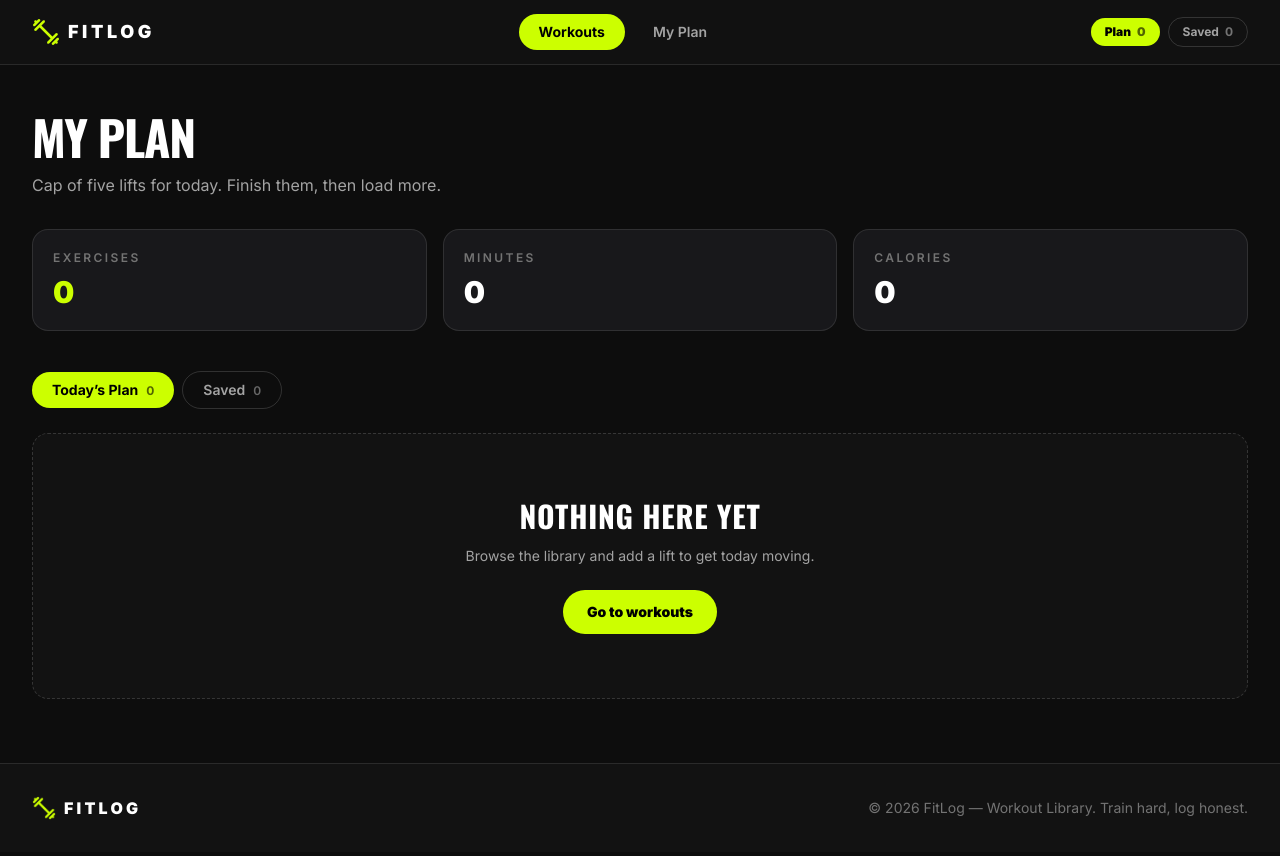
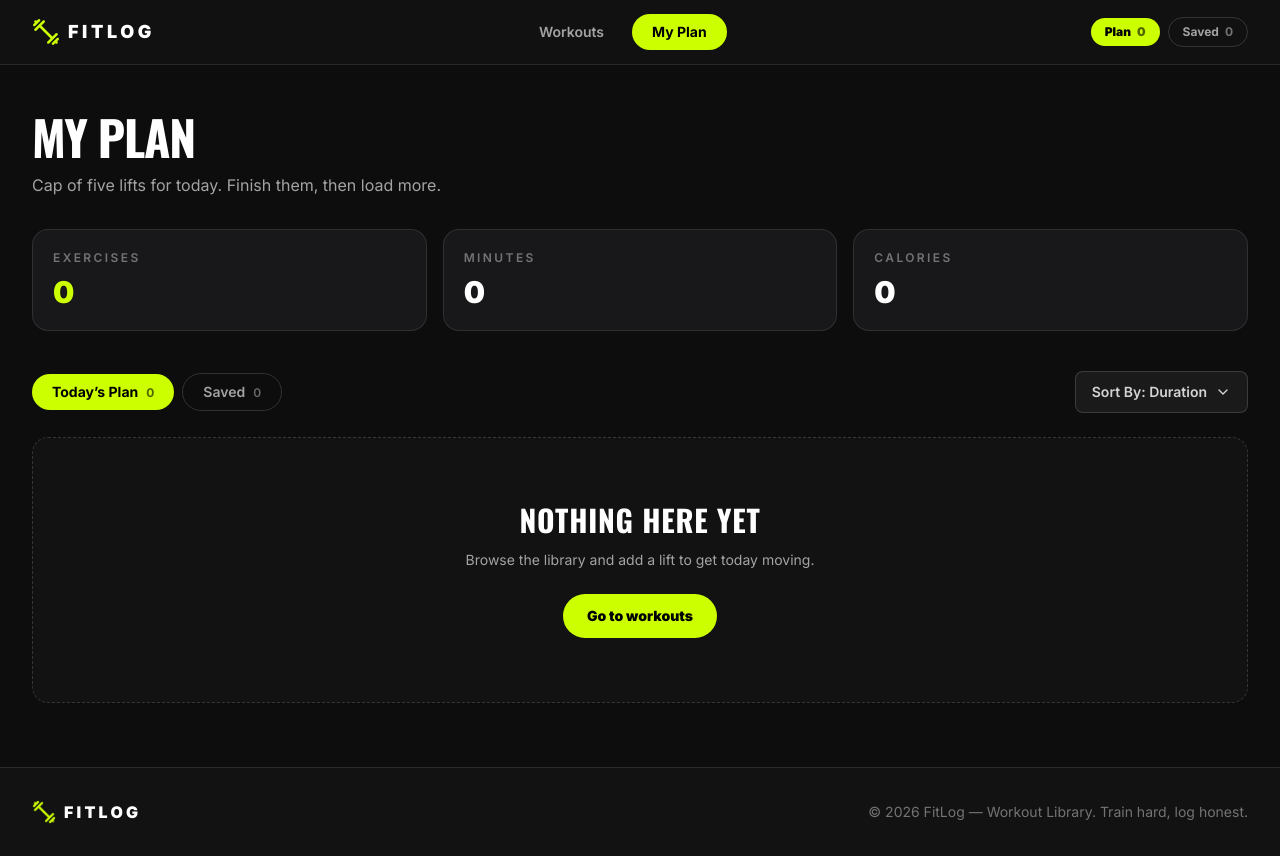
Before and after one commit to RusulAzom/fit-log-ra-b14-a6, a Next.js app: page /my-plan in a window 1280 px wide. Built offline with nearby package versions, Linux system fonts and the light colour scheme.

Commit message:
UI: minor change of active button , added shorting on my plan page and updated readme

```diff
--- a/src/app/my-plan/page.jsx
+++ b/src/app/my-plan/page.jsx
@@ -1,15 +1,28 @@
 'use client';
 
-import { useState } from 'react';
+import { useEffect, useMemo, useState } from 'react';
 import Image from 'next/image';
 import Link from 'next/link';
-import { Check, Clock, Flame, Loader2, Star, X } from 'lucide-react';
+import { Check, ChevronDown, Clock, Flame, Loader2, Star, X } from 'lucide-react';
 import Navbar from '../../components/Navbar';
 import Footer from '../../components/Footer';
 import EmptyState from '../../components/EmptyState';
 import { PLAN_LIMIT, useWorkouts } from '../../context/WorkoutContext';
 
 const FALLBACK_IMAGE = '/imgs/workout.jpg';
+
+const SORT_OPTIONS = [
+  { value: 'duration', label: 'Duration' },
+  { value: 'calories', label: 'Calories' },
+  { value: 'rating', label: 'Rating' },
+];
+
+// Each sort option maps onto the matching field of a workout record.
+const SORT_FIELDS = {
+  duration: 'duration',
+  calories: 'caloriesBurned',
+  rating: 'rating',
+};
 
 const TABS = [
   { id: 'plan', label: 'Today’s Plan' },
@@ -28,8 +41,32 @@ export default function MyPlanPage() {
   } = useWorkouts();
 
   const [activeTab, setActiveTab] = useState('plan');
+  const [sortBy, setSortBy] = useState('duration');
+  const [sortOpen, setSortOpen] = useState(false);
 
-  const items = activeTab === 'plan' ? plan : saved;
+  const items = useMemo(
+    () => (activeTab === 'plan' ? plan : saved),
+    [activeTab, plan, saved]
+  );
+
+  useEffect(() => {
+    if (!sortOpen) return;
+    const handleOutsideClick = (event) => {
+      if (!event.target.closest?.('#plan-sort-menu')) setSortOpen(false);
+    };
+    document.addEventListener('mousedown', handleOutsideClick);
+    return () => document.removeEventListener('mousedown', handleOutsideClick);
+  }, [sortOpen]);
+
+  // Re-sorts whichever tab is active - highest value first.
+  const sortedItems = useMemo(() => {
+    const field = SORT_FIELDS[sortBy] ?? 'duration';
+    return [...items].sort((a, b) => (b[field] ?? 0) - (a[field] ?? 0));
+  }, [items, sortBy]);
+
+  const selectedLabel = SORT_OPTIONS.find(
+    (option) => option.value === sortBy
+  )?.label;
 
   const metrics = [
     { label: 'Exercises', value: plan.length, accent: true },
@@ -54,6 +91,15 @@ export default function MyPlanPage() {
       removeFromSaved(id);
     }
   };
+
+  const chevronClass = sortOpen
+    ? 'h-4 w-4 rotate-180 transition-transform'
+    : 'h-4 w-4 transition-transform';
+
+  const sortOptionClass = (isSelected) =>
+    isSelected
+      ? 'flex w-full items-center justify-between px-4 py-2 text-sm font-bold text-[#ccff00] transition hover:bg-white/5'
+      : 'flex w-full items-center justify-between px-4 py-2 text-sm text-neutral-300 transition hover:bg-white/5';
 
   return (
     <>
@@ -98,8 +144,9 @@ export default function MyPlanPage() {
           ))}
         </div>
 
-        {/* Tabs */}
-        <div className="mt-10 flex items-center gap-2">
+        {/* Tabs + sort control */}
+        <div className="mt-10 flex flex-col gap-4 sm:flex-row sm:items-center sm:justify-between">
+          <div className="flex items-center gap-2">
             {TABS.map((tab) => (
               <button
                 key={tab.id}
@@ -118,6 +165,42 @@ export default function MyPlanPage() {
                 </span>
               </button>
             ))}
+          </div>
+
+          {/* Sort dropdown - re-sorts whichever tab is active */}
+          <div className="relative w-fit" id="plan-sort-menu">
+            <button
+              type="button"
+              onClick={() => setSortOpen((open) => !open)}
+              aria-expanded={sortOpen}
+              aria-haspopup="true"
+              aria-label="Sort By"
+              className="inline-flex w-fit items-center gap-2 rounded-lg border border-white/15 bg-[#1a1a1a] px-4 py-2.5 text-sm font-semibold text-neutral-300 transition hover:border-[#ccff00]/60 hover:text-white"
+            >
+              Sort By: {selectedLabel}
+              <ChevronDown className={chevronClass} />
+            </button>
+
+            {sortOpen && (
+              <ul className="absolute right-0 z-20 mt-2 w-44 overflow-hidden rounded-lg border border-white/15 bg-[#18181b] py-1 shadow-xl">
+                {SORT_OPTIONS.map((option) => (
+                  <li key={option.value}>
+                    <button
+                      type="button"
+                      onClick={() => {
+                        setSortBy(option.value);
+                        setSortOpen(false);
+                      }}
+                      className={sortOptionClass(sortBy === option.value)}
+                    >
+                      {option.label}
+                      {sortBy === option.value && <Check className="h-4 w-4" />}
+                    </button>
+                  </li>
+                ))}
+              </ul>
+            )}
+          </div>
         </div>
 
         {/* Loading state — plan/saved hydrate from localStorage on the client */}
@@ -143,7 +226,7 @@ export default function MyPlanPage() {
         {/* Workout rows */}
         {hydrated && items.length > 0 && (
           <div className="mt-6 flex flex-col gap-4">
-            {items.map((item) => {
+            {sortedItems.map((item) => {
               const isDone = completed.includes(item.id);
 
               return (
--- a/src/components/Navbar.jsx
+++ b/src/components/Navbar.jsx
@@ -2,15 +2,26 @@
 
 import Image from 'next/image';
 import Link from 'next/link';
+import { usePathname } from 'next/navigation';
 import { useWorkouts } from '../context/WorkoutContext';
 
 export default function Navbar() {
   const { plan, saved } = useWorkouts();
+  const pathname = usePathname();
+
+  // "Workouts" owns the home page and every workout detail route.
+  const isWorkoutsActive = pathname === '/' || pathname.startsWith('/workout');
+  const isPlanActive = pathname === '/my-plan';
+
+  const navLinkClass = (isActive) =>
+    isActive
+      ? 'rounded-full bg-[#ccff00] px-5 py-2 text-sm font-bold text-black'
+      : 'rounded-full px-5 py-2 text-sm font-semibold text-neutral-400 transition hover:bg-white/5 hover:text-white';
 
   return (
     <header className="sticky top-0 z-50 border-b border-white/10 bg-[#121212]/95 backdrop-blur">
       <nav className="mx-auto flex h-16 w-full max-w-7xl items-center justify-between gap-4 px-4 sm:px-6 lg:px-8">
-        <a href="#" className="flex shrink-0 items-center gap-2">
+        <Link href="/" className="flex shrink-0 items-center gap-2">
           <Image
             src="/imgs/logo.png"
             alt="FitLog logo"
@@ -19,21 +30,23 @@ export default function Navbar() {
             className="h-7 w-7 object-contain"
           />
           <span className="text-lg font-black tracking-[0.2em] text-white">FITLOG</span>
-        </a>
+        </Link>
 
         <div className="hidden items-center gap-2 md:flex">
-          <a
+          <Link
             href="/#library"
-            className="rounded-full bg-[#ccff00] px-5 py-2 text-sm font-bold text-black"
+            aria-current={isWorkoutsActive ? 'page' : undefined}
+            className={navLinkClass(isWorkoutsActive)}
           >
             Workouts
-          </a>
-          <a
+          </Link>
+          <Link
             href="/my-plan"
-            className="rounded-full px-5 py-2 text-sm font-semibold text-neutral-400 transition hover:bg-white/5 hover:text-white"
+            aria-current={isPlanActive ? 'page' : undefined}
+            className={navLinkClass(isPlanActive)}
           >
             My Plan
-          </a>
+          </Link>
         </div>
 
         <div className="flex items-center gap-2">
```
Also changed, not shown: 1 other file (tests, documents, lock files or other folders). Lines whose indentation alone changed are shown as unchanged.
